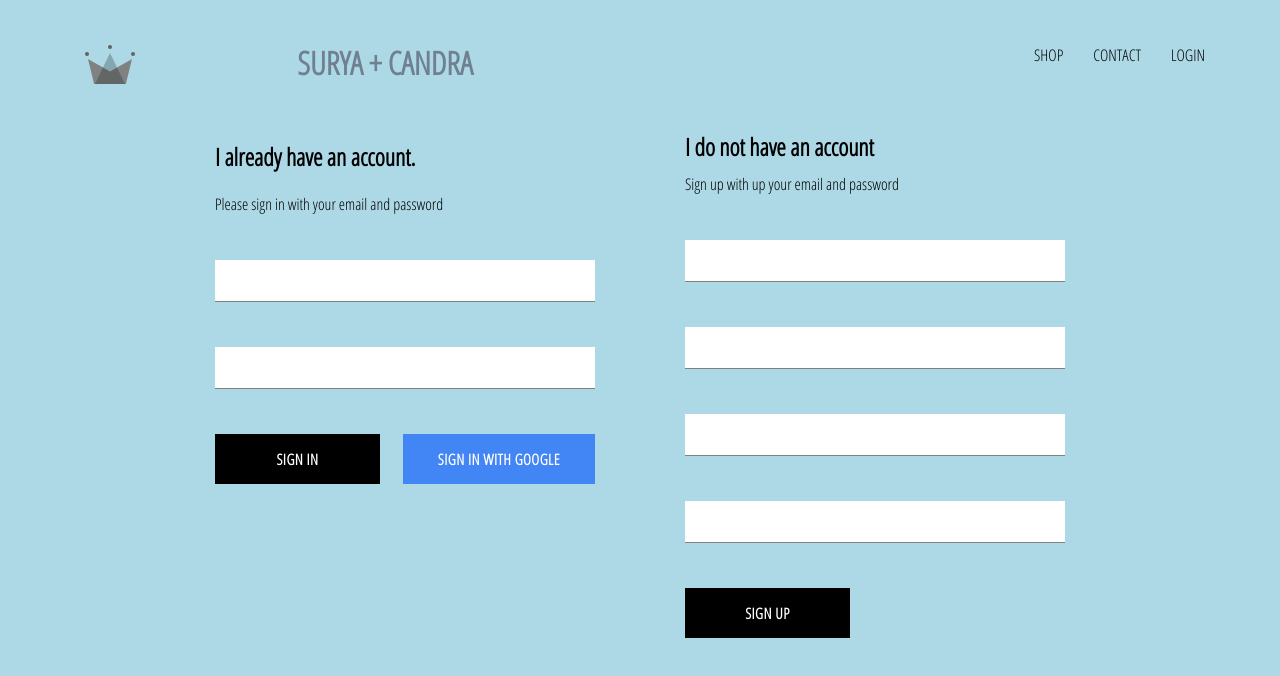
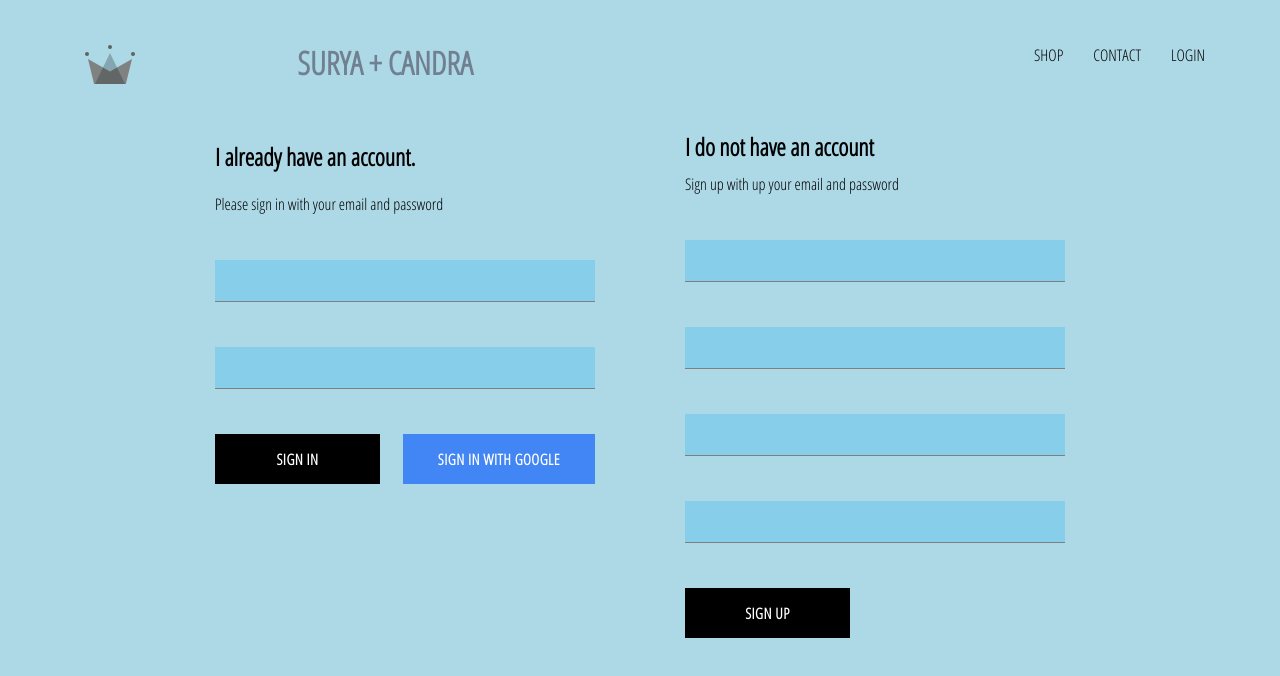
Before and after one commit to amriikk/CandraLtd, a React (Create React App) app: page /login in a window 1280 px wide. Shown: the top 676 px of the page. Built offline with nearby package versions, Linux system fonts and the light colour scheme; no server answers.

Commit message:
update input form field color

```diff
--- a/src/components/Form-Input/Form-Input.scss
+++ b/src/components/Form-Input/Form-Input.scss
@@ -13,7 +13,7 @@ $main-color: black;
 
   .form-input {
     background: none;
-    background-color: white;
+    background-color: skyblue;
     color: $sub-color;
     font-size: 18px;
     padding: 10px 10px 10px 5px;
```
